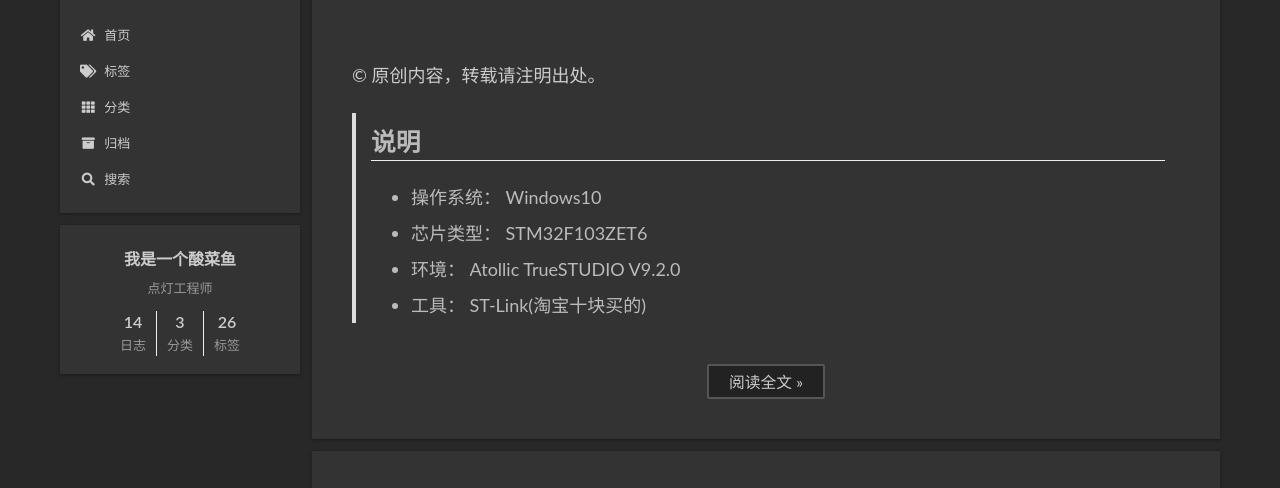
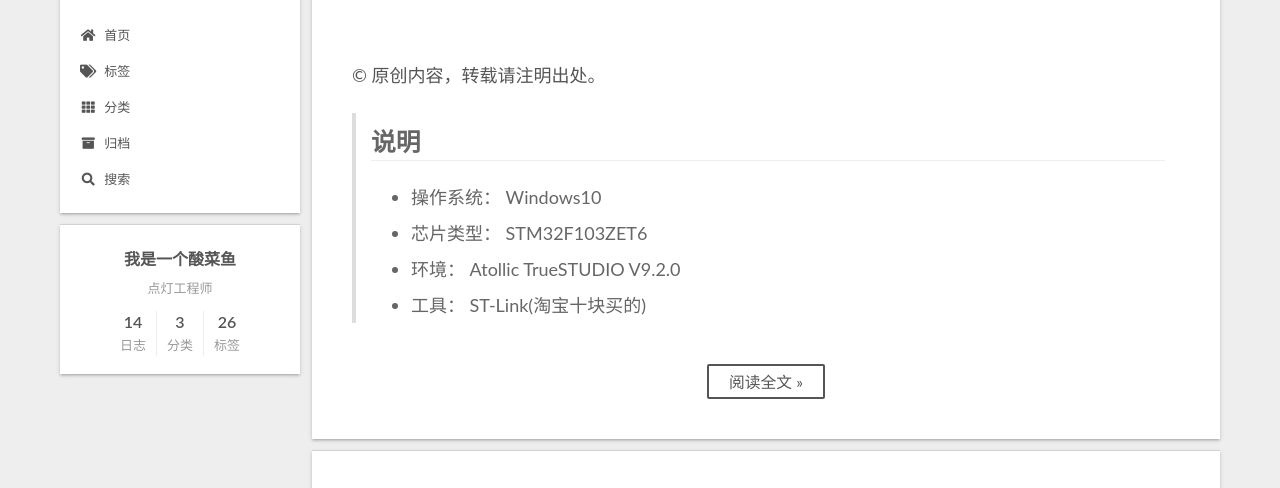
Before and after one commit to steamuser00002/steamuser00002.github.io, a plain HTML site: page page/2/index.html in a window 1280 px wide. Shown: the part 117-605 px from the top of the page. Drawn offline with Linux system fonts and the dark colour scheme.

Commit message:
Site updated: 2021-04-15 00:46:00

```diff
--- a/css/main.css
+++ b/css/main.css
@@ -18,34 +18,6 @@
   --btn-default-hover-color: #fff;
   --btn-default-hover-border-color: #222;
 }
-@media (prefers-color-scheme: dark) {
-  :root {
-    --body-bg-color: #282828;
-    --content-bg-color: #333;
-    --card-bg-color: #555;
-    --text-color: #ccc;
-    --blockquote-color: #bbb;
-    --link-color: #ccc;
-    --link-hover-color: #eee;
-    --brand-color: #ddd;
-    --brand-hover-color: #ddd;
-    --table-row-odd-bg-color: #282828;
-    --table-row-hover-bg-color: #363636;
-    --menu-item-bg-color: #555;
-    --btn-default-bg: #222;
-    --btn-default-color: #ccc;
-    --btn-default-border-color: #555;
-    --btn-default-hover-bg: #666;
-    --btn-default-hover-color: #ccc;
-    --btn-default-hover-border-color: #666;
-  }
-  img {
-    opacity: 0.75;
-  }
-  img:hover {
-    opacity: 0.9;
-  }
-}
 html {
   line-height: 1.15; /* 1 */
   -webkit-text-size-adjust: 100%; /* 2 */
@@ -1196,7 +1168,7 @@ pre .javascript .function {
 }
 .links-of-author a::before,
 .links-of-author span.exturl::before {
-  background: #04ff1b;
+  background: #4fcd0b;
   border-radius: 50%;
   content: ' ';
   display: inline-block;
@@ -2691,3 +2663,9 @@ ul.breadcrumb li + li:last-child {
     margin: 8px 0 0;
   }
 }
+.fireworks {
+  left: 0;
+  pointer-events: none;
+  position: fixed;
+  top: 0;
+}
```
Also changed, not shown: search.xml (+31 -31 lines).
